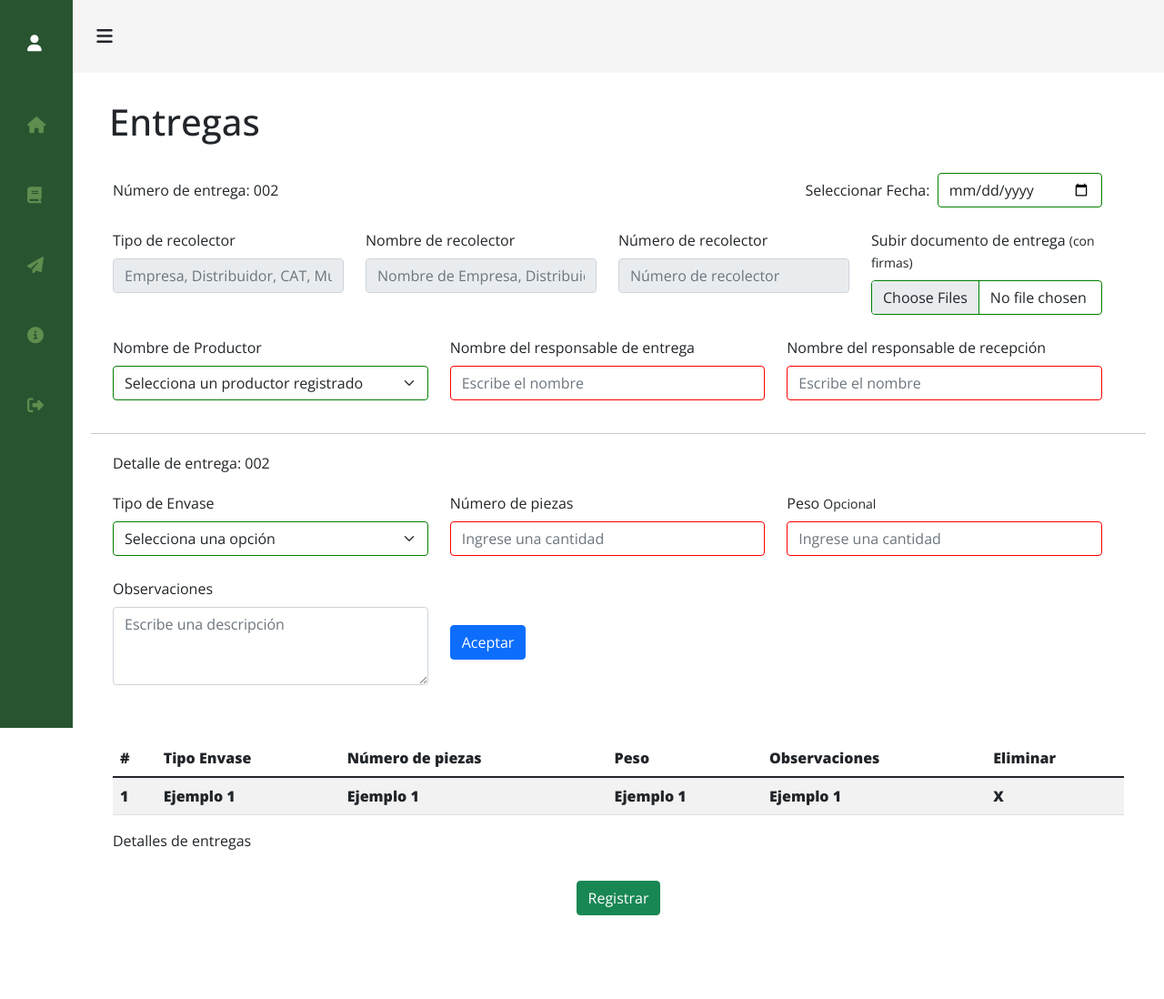
After one commit to Proyecto-Plataforma-de-Trazabilidad/SistemaWeb-Trazabilidad, a PHP site: page /Entregas.php in a window 1280 px wide. The commit adds this page. Shown: the whole page at 91% size. Run offline with PHP 8.4, Linux system fonts and the light colour scheme; the visitor is signed in with stand-in values (Sample User, id 1); lists and menus that the app fills with data are empty; some libraries are stand-ins or nearby versions.

Commit message:
Movimiento Entregas y extraviados
Diseño de los movimientos entregas y extraviados

```diff
--- /dev/null
+++ b/Entregas.php
@@ -0,0 +1,224 @@
+<!-- Incluir menu lateral -->
+<?php
+include "navMenu.php";
+?>
+
+<!DOCTYPE html>
+<html lang="es">
+
+<head>
+    <meta charset="UTF-8">
+    <meta http-equiv="X-UA-Compatible" content="IE=edge">
+    <meta name="viewport" content="width=device-width, initial-scale=1.0">
+    <link rel="stylesheet" href="css/movimientos/Entregas/entregas.css">
+    <title>APEJAL-Entregas</title>
+</head>
+
+<!-- Estilos de validacion de los campos esto se puede agregar a una hoja de estilo principal. (para no repetir este codigo en todos) -->
+<!-- <header>
+    <style>
+        input:invalid {
+            border-color: red;
+        }
+
+        input:valid {
+            border-color: green;
+        }
+
+        select:invalid {
+            border-color: red;
+        }
+
+        select:valid {
+            border-color: green;
+        }
+    </style>
+</header> -->
+
+<body>
+    <section class="titulo">
+        <div>
+            <h1>Entregas</h1>
+        </div>
+    </section>
+
+    <section class="form-Principal">
+        <form class="row g-4 container-fluid" id="frm" method="POST"
+            action="<?php echo htmlspecialchars($_SERVER['PHP_SELF']) ?>" onsubmit="return 0">
+
+            <div class="form-Principal-encabezado">
+                <div class="form-Principal-encabezado-numero">
+                    <label for="">Número de entrega: 002 </label>
+                </div>
+                <div>
+                    <label for="fecha">Seleccionar Fecha: &nbsp;</label>
+                </div>
+
+                <div class="col-sm-2">
+                    <input id="fechainput" class="form-control" type="date" />
+                </div>
+            </div>
+
+            <div class="col-sm-3">
+                <label for="OrdNombre" class="form-label">Tipo de recolector</label>
+                <!-- debe de cargar dependiendo el inicio de seccion  -->
+                <input disabled type="text" id="innombre" name="nomDistribuidor" class="form-control" maxlength="30"
+                    required placeholder="Empresa, Distribuidor, CAT, Municipio">
+            </div>
+
+            <div class="col-sm-3">
+                <label for="OrdNombre" class="form-label">Nombre de recolector</label>
+                <!-- debe de cargar dependiendo el inicio de seccion  -->
+                <input disabled type="text" id="innombre" name="nomDistribuidor" class="form-control" maxlength="30"
+                    required placeholder="Nombre de Empresa, Distribuidor, CAT, Municipio">
+            </div>
+
+            <div class="col-sm-3">
+                <label for="OrdNombre" class="form-label">Número de recolector</label>
+                <!-- debe de cargar dependiendo el inicio de seccion  -->
+                <input disabled type="text" id="innombre" name="nomDistribuidor" class="form-control" maxlength="30"
+                    required placeholder="Número de recolector">
+            </div>
+
+            <div class="col-sm-3">
+                <label for="formFileMultiple" class="form-label">Subir documento de entrega <small>(con
+                        firmas)</small></label>
+                <input class="form-control" type="file" id="formFileMultiple" multiple>
+            </div>
+
+            <div class="col-sm-4">
+                <div>
+                    <label for="inestado" class="form-label">Nombre de Productor</label>
+                    <select name="inestado" id="inestado" class="form-select" required>
+                        <option hidden>Selecciona un productor registrado</option>
+                        <option value="">1</option>
+                        <option value="">2</option>
+                    </select>
+                </div>
+            </div>
+
+            <div class="col-sm-4">
+                <label for="OrdFact" class="form-label">Nombre del responsable de entrega</label>
+                <input type="text" id="factOrden" name="facturaOrden" class="form-control" maxlength="30"
+                    pattern="[A-Za-z ñÑáéíóúÁÉÍÓÚ#0-9.,-]{1,30}" placeholder="Escribe el nombre" required>
+            </div>
+
+            <div class="col-sm-4">
+                <label for="OrdFact" class="form-label">Nombre del responsable de recepción</label>
+                <input type="text" id="factOrden" name="facturaOrden" class="form-control" maxlength="30"
+                    pattern="[A-Za-z ñÑáéíóúÁÉÍÓÚ#0-9.,-]{1,30}" placeholder="Escribe el nombre" required>
+            </div>
+        </form>
+    </section>
+
+    <!-- Linea para separar el detalle -->
+    <div>
+        <hr class="divider">
+        <label class="divider-titulo">Detalle de entrega: 002</label>
+    </div>
+
+    <section class="form-Detalle">
+        <form class="row g-4 container-fluid" id="frm" method="POST"
+            action="<?php echo htmlspecialchars($_SERVER['PHP_SELF']) ?>" onsubmit="return 0">
+
+            <div class="col-sm-4">
+                <div>
+                    <label for="inestado" class="form-label">Tipo de Envase</label>
+                    <select name="inestado" id="inestado" class="form-select" required>
+                        <option hidden>Selecciona una opción</option>
+                        <option value="">1</option>
+                        <option value="">2</option>
+                    </select>
+                </div>
+            </div>
+
+            <div class="col-sm-4">
+                <div>
+                    <label for="incap" class="form-label">Número de piezas</label>
+                    <input type="number" class="form-control" id="incap" maxlength="10" name="incap" required
+                        placeholder="Ingrese una cantidad">
+                </div>
+            </div>
+
+            <div class="col-sm-4">
+                <div>
+                    <label for="incap" class="form-label">Peso <small>Opcional</small> </label>
+                    <input type="number" class="form-control" id="incap" maxlength="10" name="incap" required
+                        placeholder="Ingrese una cantidad">
+                </div>
+            </div>
+
+            <div class="col-sm-4">
+                <label for="exampleFormControlTextarea1" class="form-label">Observaciones</label>
+                <textarea class="form-control" id="exampleFormControlTextarea1" rows="3" required
+                    placeholder="Escribe una descripción"></textarea>
+            </div>
+
+            <div class="col-sm-4">
+                <button type="submit" class="btn btn-primary button-aceptar" onclick="" name="Aceptar">Aceptar</button>
+            </div>
+        </form>
+
+
+        <div class="form-Detalle-table">
+
+            <table class="table table-striped" id="tabla">
+                <thead>
+                    <tr>
+                        <th scope="col">#</th>
+                        <th scope="col">Tipo Envase</th>
+                        <th scope="col">Número de piezas</th>
+                        <th scope="col">Peso</th>
+                        <th scope="col">Observaciones</th>
+                        <th scope="col">Eliminar</th>
+                        <!-- aqui agregamos el icono y funcion de eliminar por si se equivoca en algo -->
+                    </tr>
+                </thead>
+                <tbody id="bodyTabla">
+                    <tr>
+                        <th scope="col">1</th>
+                        <th scope="col">Ejemplo 1</th>
+                        <th scope="col">Ejemplo 1</th>
+                        <th scope="col">Ejemplo 1</th>
+                        <th scope="col">Ejemplo 1</th>
+                        <th scope="col">X</th>
+                    </tr>
+                </tbody>
+            </table>
+            <label for="" class="form-Detalle-mensaje">Detalles de entregas</label>
+            <button type="submit" class="btn btn-success button-registrar" onclick=""
+                name="Registrar">Registrar</button>
+        </div>
+    </section>
+
+    <script type="text/javascript" src="jquery-3.6.0.min.js"></script>
+    <script type="text/javascript" src="bootstrap-5.1.3-dist/js/bootstrap.min.js"></script>
+    <script type="text/javascript" src="datatables.min.js"></script>
+    <script type="text/javascript" src=""></script> <!-- scrip para la funcion del la tabla detalle orden  -->
+    <script src="menujs.js"></script>
+    <script type="text/javascript">
+        $(function () {
+            $('#datepicker').datepicker();
+        });
+
+        //fecha actual en el datepicker
+        var fechaInput = document.getElementById('#fechainput');
+        // Obtener la fecha actual
+        var fechaActual = new Date();
+
+        // Obtener el día, mes y año en formato de dos dígitos
+        var dia = ("0" + fechaActual.getDate()).slice(-2);
+        var mes = ("0" + (fechaActual.getMonth() + 1)).slice(-2);
+        var anio = fechaActual.getFullYear();
+
+        // Crear una cadena con el formato (DD-MM-YYYY)
+        var fechaFormateada = dia + "-" + mes + "-" + anio;
+
+        // Establecer la fecha formateada como el valor del input type date
+        fechaInput.value = fechaFormateada;
+        console.log(fechaInput.value);
+
+    </script>
+</body>
+
+</html>
--- /dev/null
+++ b/Extraviados/funcion.js
@@ -0,0 +1 @@
+//solo para subir al git
--- a/Menu-Movimientos.php
+++ b/Menu-Movimientos.php
@@ -23,12 +23,12 @@ include('navMenu.php');
                 <p  class="menu-item-titulo">Ordenes</p>
             </div>
 
-            <div class="menu-item" id="Entregas" onclick="location.href='inicio.php'">
+            <div class="menu-item" id="Entregas" onclick="location.href='Entregas.php'">
                 <img src="Recursos/Iconos/Entregas.svg" alt="Icono de Entregas" class="menu-item-imagen">
                 <p class="menu-item-titulo">Entregas</p>
             </div>
 
-            <div class="menu-item" id="Extraviados" onclick="location.href='inicio.php'">
+            <div class="menu-item" id="Extraviados" onclick="location.href='Extraviados.php'">
                 <img src="Recursos/Iconos/Extraviados.svg" alt="Icono de Extraviados" class="menu-item-imagen">
                 <p class="menu-item-titulo">Extraviados</p>
             </div>
--- /dev/null
+++ b/MunicipioArchivos/Entregas/funcion.js
@@ -0,0 +1 @@
+//para que se suba al git
--- /dev/null
+++ b/css/movimientos/Entregas/entregas.css
@@ -0,0 +1,60 @@
+.titulo{
+    margin-bottom: 2rem;
+    margin-left: 1.25rem;
+}
+
+.form-Principal-encabezado{
+    display: flex;
+    justify-content:flex-end;
+    align-items: center;
+}
+
+.form-Principal-encabezado-numero{
+    flex-grow: 4;
+}
+
+.divider{
+    margin: 2.25rem 0 1.25rem 0;
+}
+
+.divider-titulo{
+    margin: auto 0 1.25rem 1.5rem;
+}
+
+.button-aceptar{
+    margin-top: 3.25rem;
+}
+
+.form-Detalle-table{
+    display: flex;
+    flex-direction: column;
+    align-items: center;
+    margin: 2.25rem 0 3rem 0;
+    padding: 1.5rem;
+
+}
+
+.form-Detalle-mensaje{
+    align-self: flex-start;
+
+}
+
+.button-registrar{
+    margin-top: 2rem;
+}
+
+input:invalid {
+    border-color: red;
+}
+
+input:valid {
+    border-color: green;
+}
+
+select:invalid {
+    border-color: red;
+}
+
+select:valid {
+    border-color: green;
+}
```
Also changed, not shown: Extraviados.php (added, +134 -0 lines), css/movimientos/Extraviados/Extraviados.css (added, +34 -0 lines).
